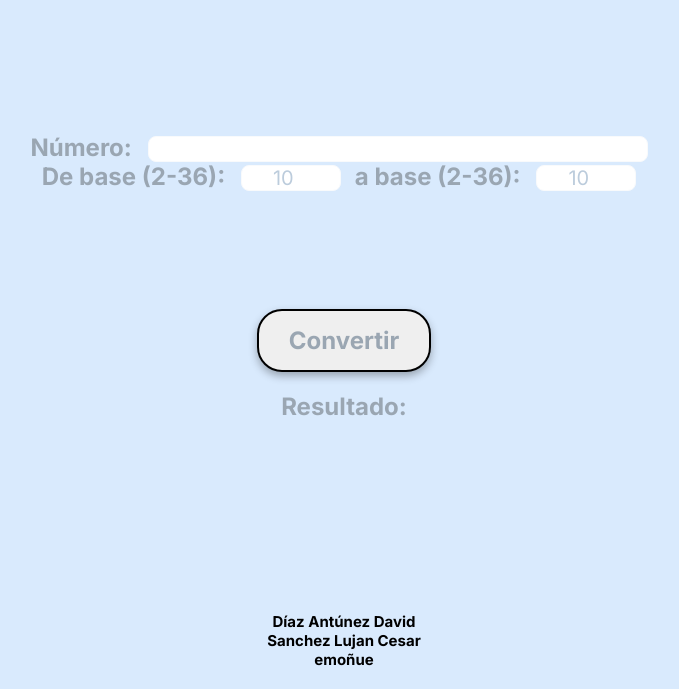
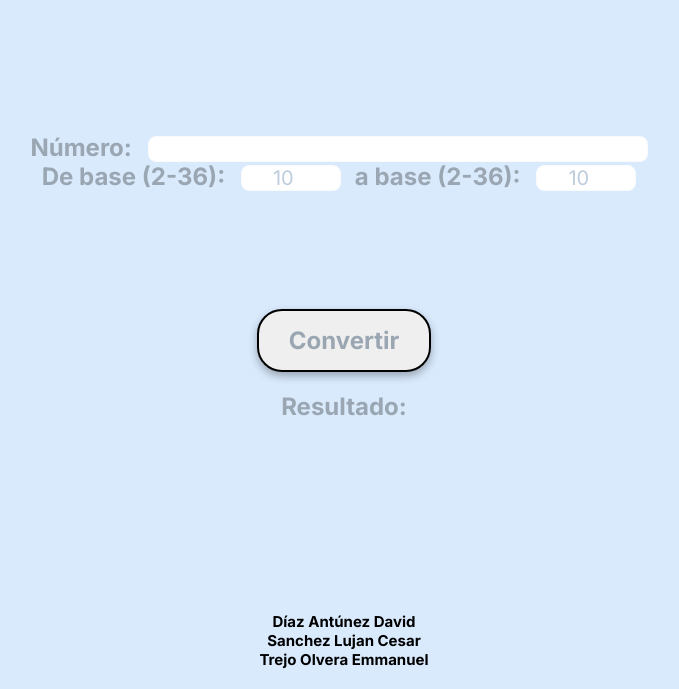
Before and after one commit to Cuervy117/Conversor-entre-bases-de-numeros, a plain HTML site: page index.html in a window 1280 px wide. Shown: the part 111-800 px from the top of the page, without its empty margins (296-975 px from the left). Drawn offline with Linux system fonts and the light colour scheme.

Commit message:
Nombre de emmanuel

```diff
--- a/index.html
+++ b/index.html
@@ -45,7 +45,7 @@
         <section class="creditos">
             <h2>Díaz Antúnez David</h2>
             <h2>Sanchez Lujan Cesar</h2>
-            <h2>emoñue</h2>
+            <h2>Trejo Olvera Emmanuel</h2>
         </section>
     </main>
 
```
